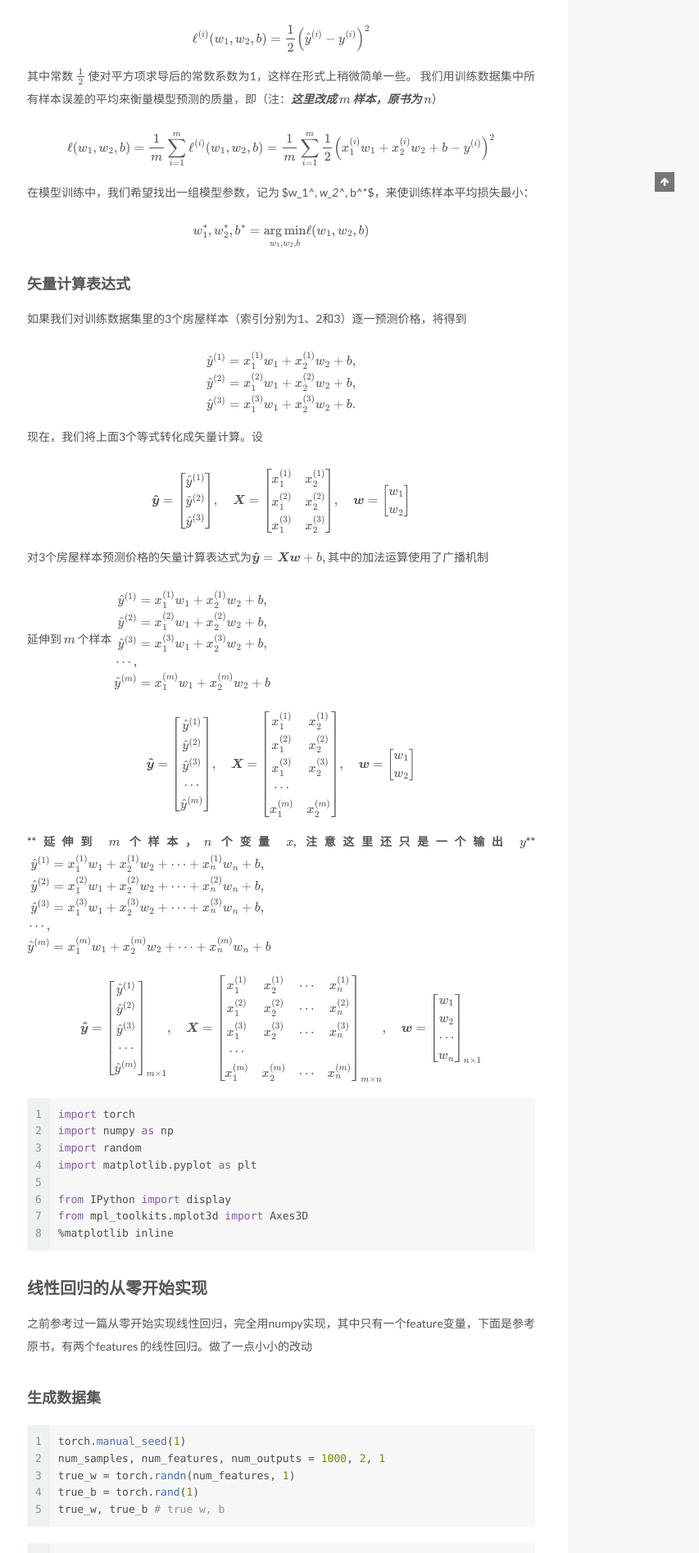
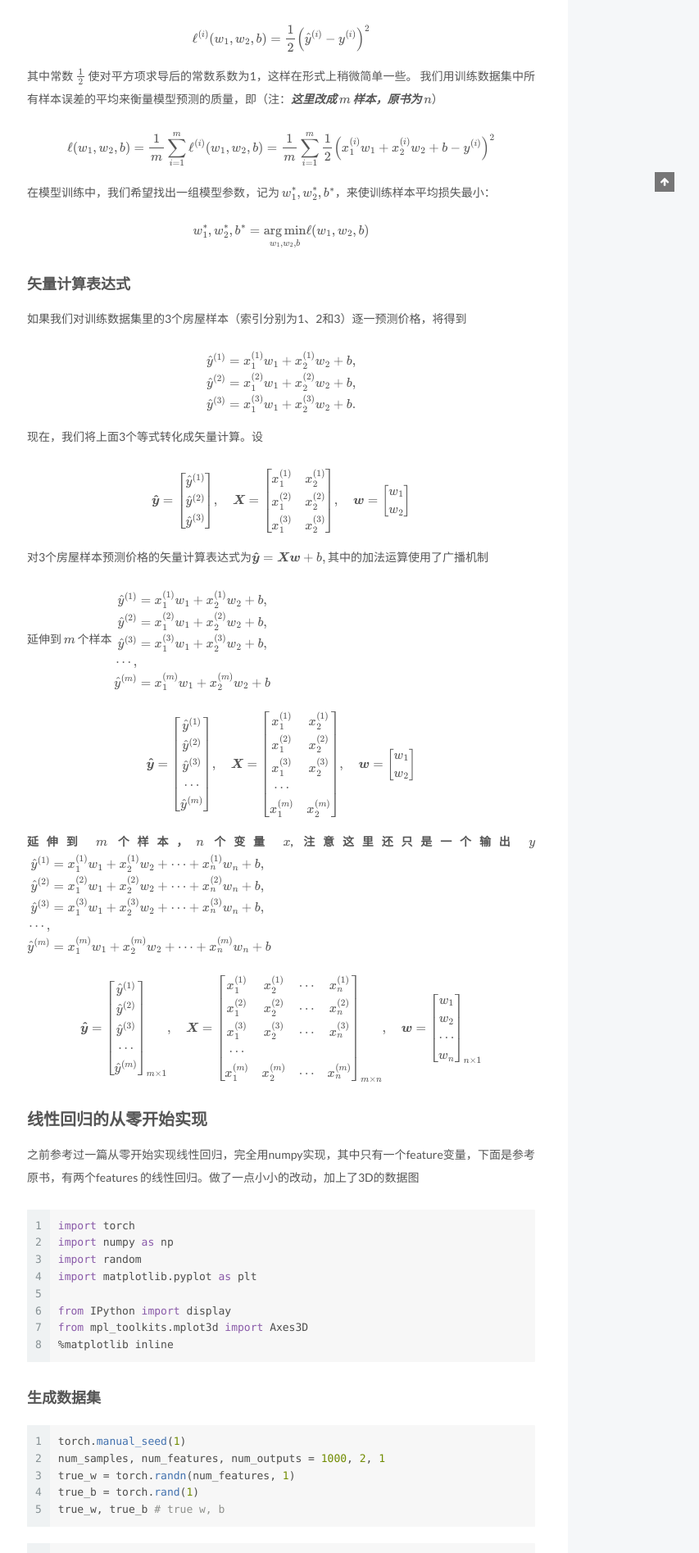
Before and after one commit to sleepworm/sleepworm.github.io, a Jekyll site: the page built from _posts/2020-06-21-pytorch-study-chapter3-linear-regression-1.md, in a window 1280 px wide. Shown: the part 766-2661 px from the top of the page at 82% size, without its empty margins (427-1280 px from the left). Built offline with Jekyll 4.4.1, drawn with Linux system fonts in a browser that asks for light colours; formulas are drawn with MathJax 3; comment, search, counter and statistics services are not loaded.

Commit message:
minor fix

````diff
--- a/_posts/2020-06-21-pytorch-study-chapter3-linear-regression-1.md
+++ b/_posts/2020-06-21-pytorch-study-chapter3-linear-regression-1.md
@@ -46,7 +46,7 @@ $$
 $$
 
 
-在模型训练中，我们希望找出一组模型参数，记为 $w_1^*, w_2^*, b^*$，来使训练样本平均损失最小：
+在模型训练中，我们希望找出一组模型参数，记为 $$w_1^*, w_2^*, b^*$$，来使训练样本平均损失最小：
 
 
 $$
@@ -129,7 +129,7 @@ $$
 \end{bmatrix}
 $$
 
-__**延伸到 $m$ 个样本，$n$ 个变量 $x$, 注意这里还只是一个输出 $y$**__
+**延伸到 $m$ 个样本，$n$ 个变量 $x$, 注意这里还只是一个输出 $y$**
 $$
 \begin{aligned}
 \hat{y}^{(1)} &= x_1^{(1)} w_1 + x_2^{(1)} w_2 + \cdots + x_n^{(1)} w_n + b,\\
@@ -167,6 +167,11 @@ $$
 $$
 
 
+## 线性回归的从零开始实现
+之前参考过一篇从零开始实现线性回归，完全用numpy实现，其中只有一个feature变量，下面是参考原书，有两个features 的线性回归。做了一点小小的改动，加上了3D的数据图
+
+
+
 ```python
 import torch
 import numpy as np
````
Also changed, not shown: other parts of _posts/2020-06-21-pytorch-study-chapter3-linear-regression-1.md (+0 -3 lines).
